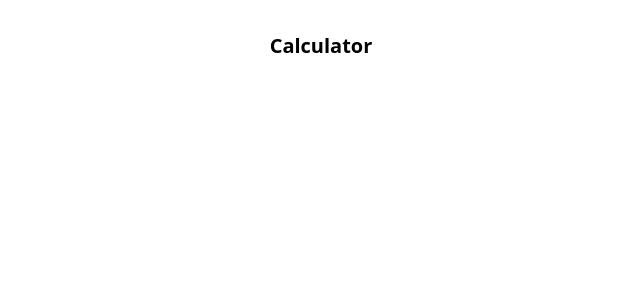
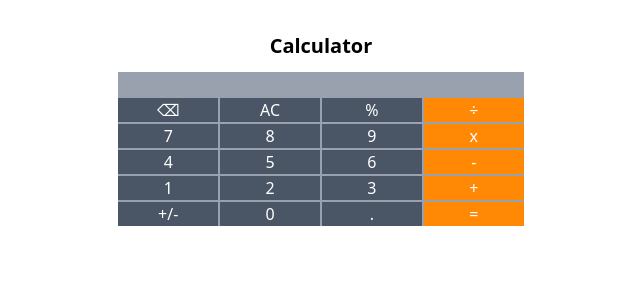
Before and after one commit to Shivang-Aggarwal/calculator, a React (Vite) app: page / in a window 1280 px wide. Shown: the top 300 px of the page, without its empty margins (319-959 px from the left). Built offline with nearby package versions, Linux system fonts and the light colour scheme.

Commit message:
Added basic structure

```diff
--- a/package.json
+++ b/package.json
@@ -11,6 +11,7 @@
   },
   "dependencies": {
     "@tailwindcss/vite": "^4.1.18",
+    "clsx": "^2.1.1",
     "react": "^19.2.0",
     "react-dom": "^19.2.0",
     "tailwindcss": "^4.1.18"
--- a/src/App.tsx
+++ b/src/App.tsx
@@ -1,10 +1,37 @@
 import './App.css'
+import Button from './components/Button'
 
 function App() {
   return (
     <div className='flex flex-col justify-center items-center gap-3'>
       <div className='text-xl font-bold'>Calculator</div>
-      <div className="w-1/3 grid grid-cols-4 gap-0.5 bg-gray-400">
+      <div className='w-1/3 grid grid-cols-4 gap-0.5 bg-gray-400'>
+      <input disabled={true} className='col-span-full grid-rows-2'></input>
+
+      <Button text='⌫' color='gray' />
+      <Button text='AC' color='gray' />
+      <Button text='%' color='gray' />
+      <Button text='÷' color='orange' />
+
+      <Button text='7' color='gray' />
+      <Button text='8' color='gray' />
+      <Button text='9' color='gray' />
+      <Button text='x' color='orange' />
+
+      <Button text='4' color='gray' />
+      <Button text='5' color='gray' />
+      <Button text='6' color='gray' />
+      <Button text='-' color='orange' />
+
+      <Button text='1' color='gray' />
+      <Button text='2' color='gray' />
+      <Button text='3' color='gray' />
+      <Button text='+' color='orange' />
+
+      <Button text='+/-' color='gray' />
+      <Button text='0' color='gray' />
+      <Button text='.' color='gray' />
+      <Button text='=' color='orange' />
       </div>
     </div>
   )
--- /dev/null
+++ b/src/components/Button.tsx
@@ -0,0 +1,27 @@
+import clsx from "clsx";
+
+type Color = "gray" | "darkGray" | "orange"
+
+const colorMap: Record<Color, string> = {
+    gray: 'bg-gray-600',
+    darkGray: 'bg-gray-900',
+    orange: 'bg-orange-400'
+}
+
+type ButtonProps = {
+    text: string,
+    color: Color
+}
+
+function Button({text, color}: ButtonProps) {
+    return (
+        <button className={clsx(
+            'text-white',
+            colorMap[color]
+        )}>
+            {text}
+        </button>
+    )
+}
+
+export default Button;
```
Also changed, not shown: 1 other file (tests, documents, lock files or other folders).
